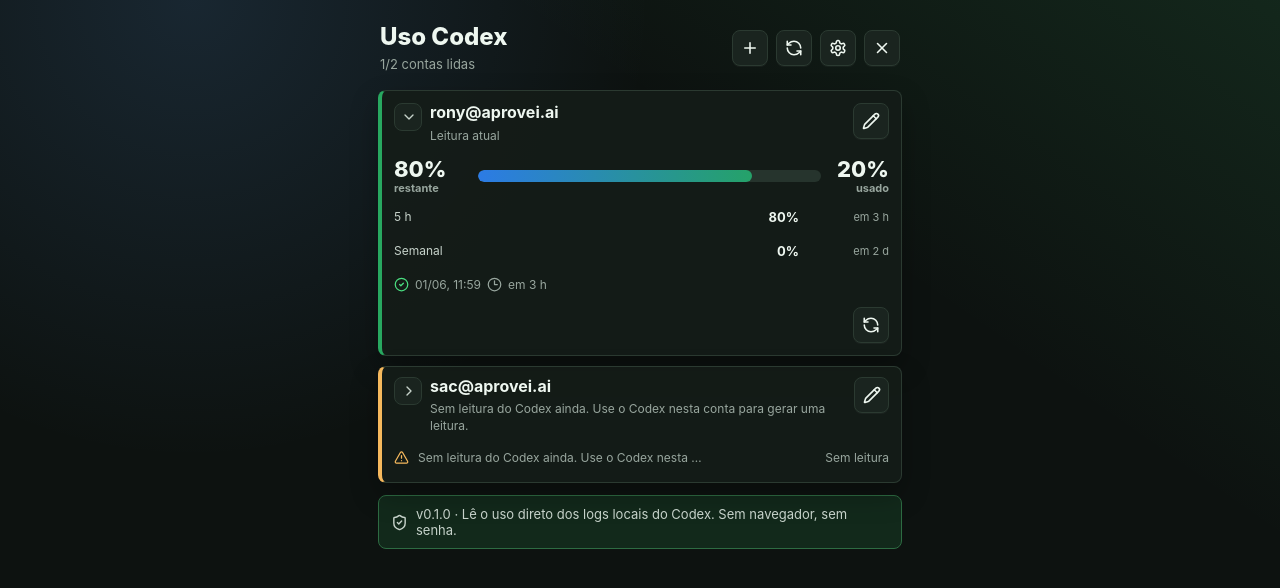
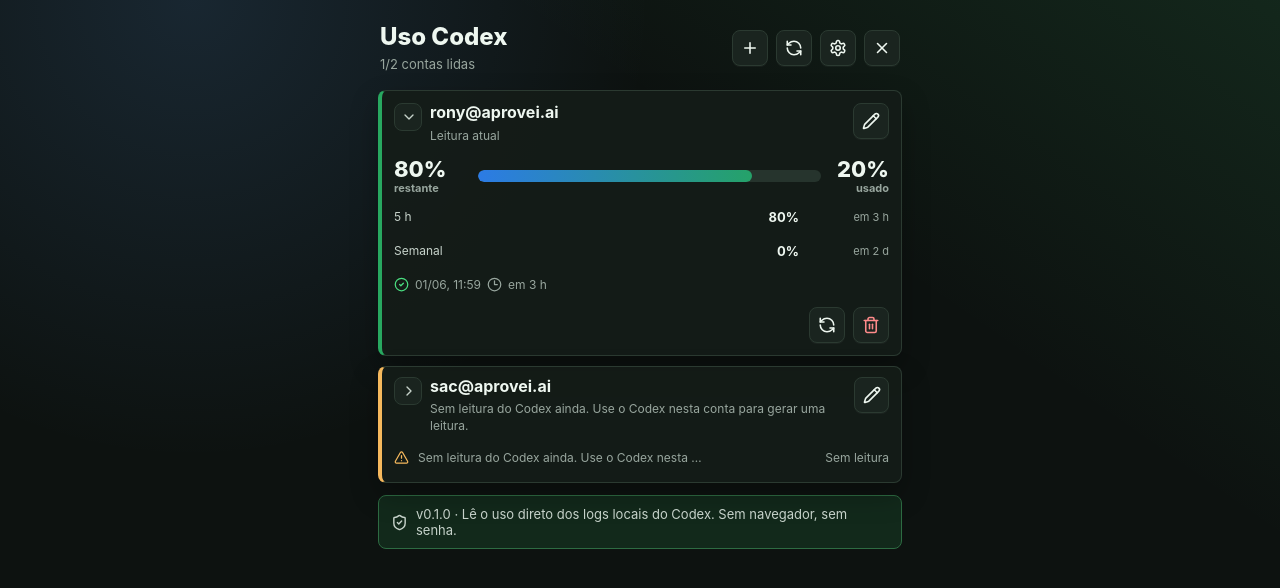
Before and after one commit to ronydrop/codex-usage-monitor, a React (Vite) app: page / in a window 1280 px wide. Both pictures are taken after a click on the button 408 px from the left and 115 px from the top of the page. Shown: the top 588 px of the page. Built offline with nearby package versions, Linux system fonts and the light colour scheme.

Commit message:
Corrigir ícone da bandeja: usar PNG real em vez de SVG (não renderiza no Windows)

```diff
--- a/src/main/preload.ts
+++ b/src/main/preload.ts
@@ -7,6 +7,7 @@
   refreshAll: (): Promise<IpcResult<AppState>> => ipcRenderer.invoke("account:refresh-all"),
   updateLabel: (accountId: string, label: string): Promise<IpcResult<AppState>> =>
     ipcRenderer.invoke("account:update-label", accountId, label),
+  deleteAccount: (accountId: string): Promise<IpcResult<AppState>> => ipcRenderer.invoke("account:delete", accountId),
   saveSettings: (settings: Partial<AppSettings>): Promise<IpcResult<AppState>> =>
     ipcRenderer.invoke("settings:save", settings),
   addAccount: (): Promise<IpcResult<AppState>> => ipcRenderer.invoke("account:add"),
--- a/src/renderer/src/App.tsx
+++ b/src/renderer/src/App.tsx
@@ -70,6 +70,7 @@
   addAccount: async (): Promise<IpcResult<AppState>> => ({ ok: true, data: fallbackState }),
   removeAccount: async (): Promise<IpcResult<AppState>> => ({ ok: true, data: fallbackState }),
   updateLabel: async (): Promise<IpcResult<AppState>> => ({ ok: true, data: fallbackState }),
+  deleteAccount: async (): Promise<IpcResult<AppState>> => ({ ok: true, data: fallbackState }),
   saveSettings: async (): Promise<IpcResult<AppState>> => ({ ok: true, data: fallbackState }),
   openLogsDir: async (): Promise<IpcResult<void>> => ({ ok: true, data: undefined }),
   hideWindow: async (): Promise<IpcResult<void>> => ({ ok: true, data: undefined }),
@@ -172,6 +173,24 @@
       }
       return next;
     });
+  }
+
+  function confirmDeleteAccount(account: AccountUsage) {
+    const confirmed = window.confirm(`Excluir a conta "${account.label}" do monitor?`);
+    if (!confirmed) {
+      return;
+    }
+
+    setExpandedAccountIds((current) => {
+      const next = new Set(current);
+      next.delete(account.id);
+      return next;
+    });
+    if (editingLabelId === account.id) {
+      setEditingLabelId(undefined);
+    }
+
+    void callApi(`delete-${account.id}`, () => api.deleteAccount(account.id));
   }
 
   async function saveSettings() {
@@ -389,6 +408,14 @@
                       >
                         <RefreshCcw />
                       </IconButton>
+                      <IconButton
+                        title="Excluir conta"
+                        danger
+                        busy={pendingAction === `delete-${account.id}`}
+                        onClick={() => confirmDeleteAccount(account)}
+                      >
+                        <Trash2 />
+                      </IconButton>
                     </div>
                   </div>
                 ) : (
@@ -562,6 +589,7 @@
   onClick,
   busy,
   active,
+  danger,
   type = "button"
 }: {
   title: string;
@@ -569,11 +597,12 @@
   onClick?: () => void;
   busy?: boolean;
   active?: boolean;
+  danger?: boolean;
   type?: "button" | "submit";
 }) {
   return (
     <button
-      className={`icon-button${active ? " active" : ""}`}
+      className={`icon-button${active ? " active" : ""}${danger ? " danger" : ""}`}
       title={title}
       aria-label={title}
       type={type}
--- a/src/renderer/src/styles.css
+++ b/src/renderer/src/styles.css
@@ -120,6 +120,15 @@
 .icon-button.active {
   border-color: var(--border-strong);
   background: var(--surface-muted);
+}
+
+.icon-button.danger {
+  color: var(--danger);
+}
+
+.icon-button.danger:hover {
+  border-color: rgba(255, 139, 139, 0.55);
+  background: rgba(255, 139, 139, 0.12);
 }
 
 .icon-button svg {
```
Also changed, not shown: src/main/main.ts (+14 -17 lines), 2 other files (tests, documents, lock files or other folders).
